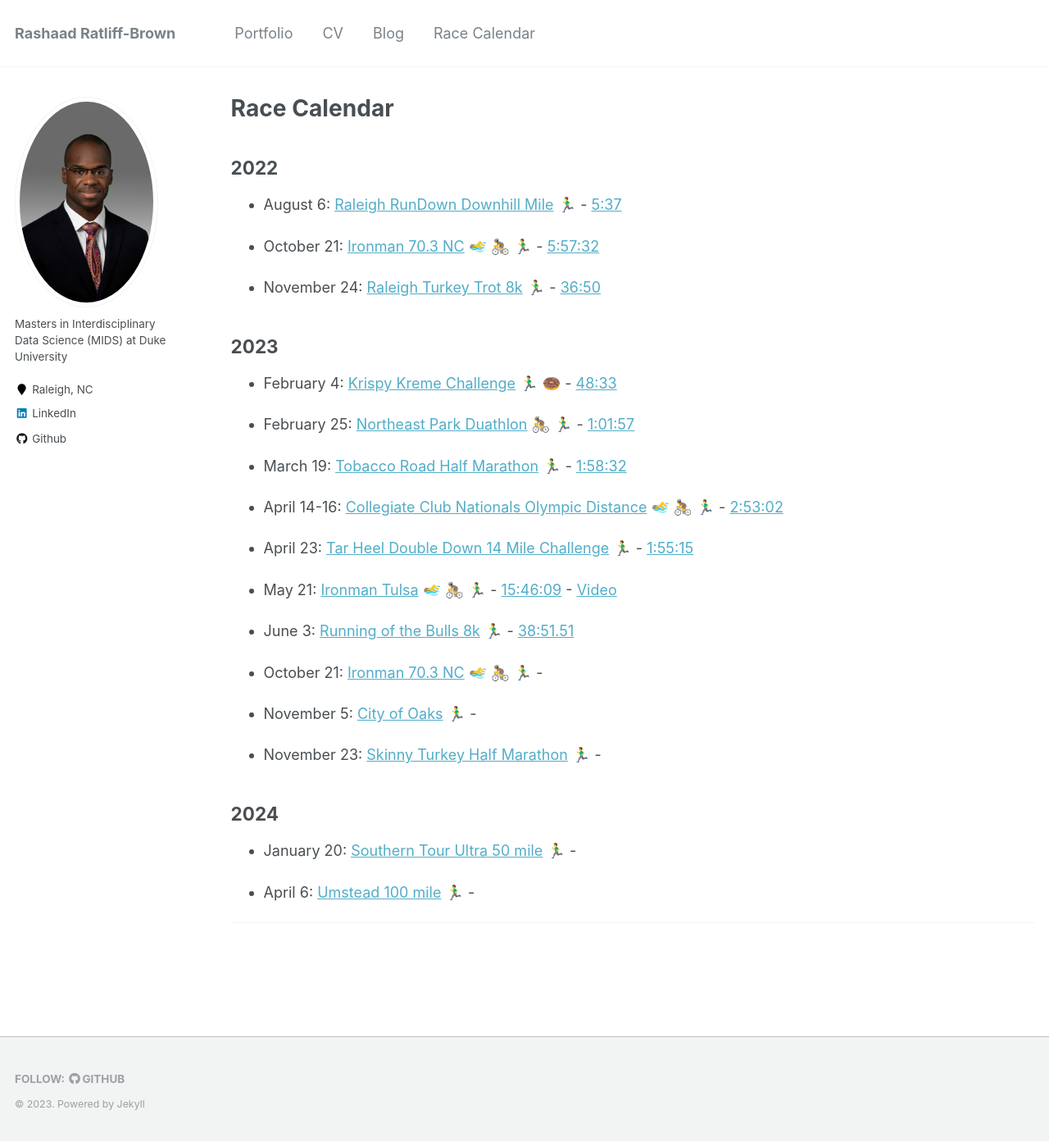
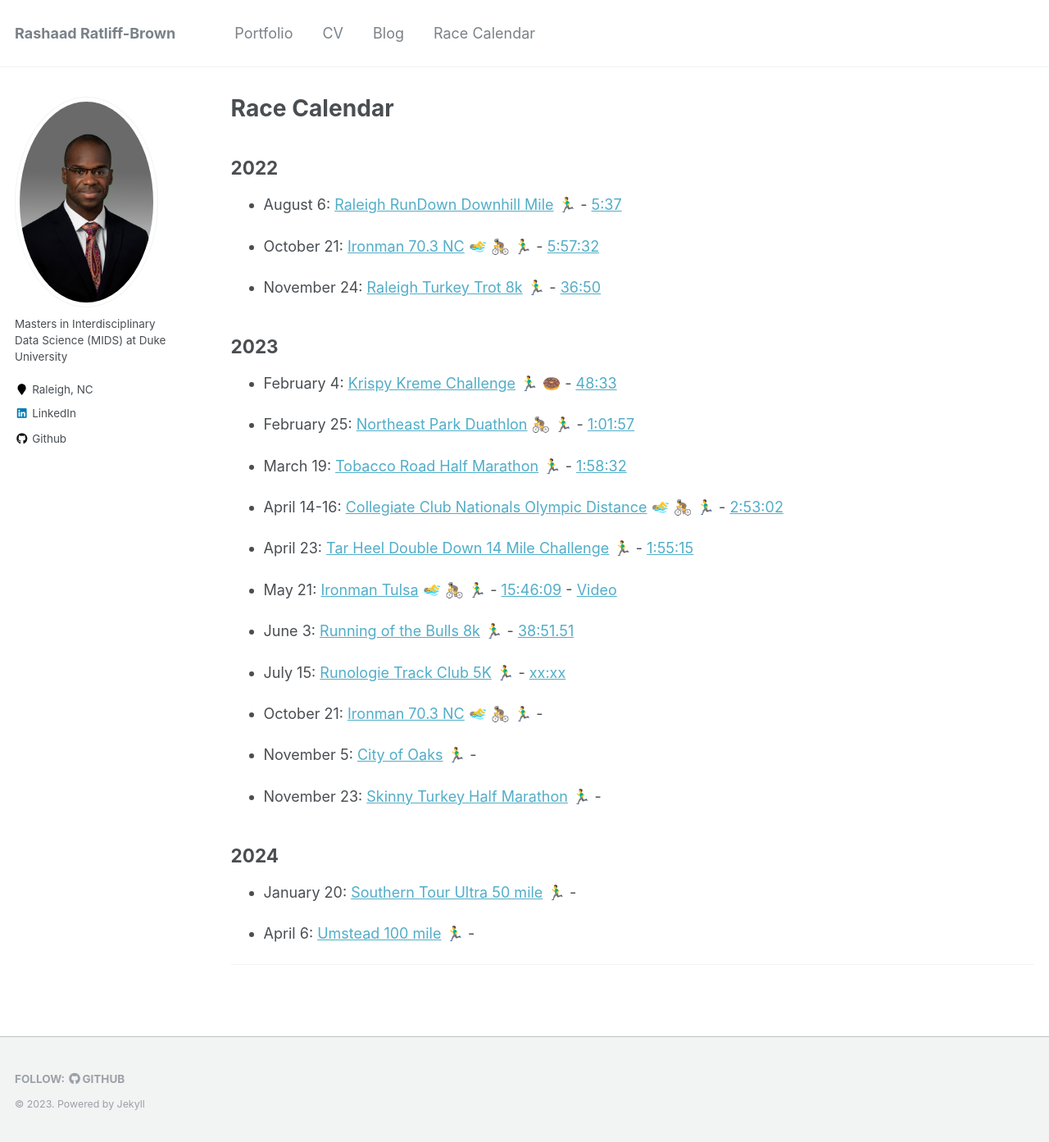
Before and after one commit to caratliff/caratliff.github.io, a Jekyll site: the page built from _pages/race-calendar.md, in a window 1280 px wide and 1393 px high. Shown: the whole window at 82% size. Built offline with Jekyll 4.4.1, drawn with Linux system fonts in a browser that asks for light colours; emoji names are drawn with the system emoji font.

Commit message:
Update race-calendar.md

```diff
--- a/_pages/race-calendar.md
+++ b/_pages/race-calendar.md
@@ -33,6 +33,8 @@ redirect_from:
 - May 21: [Ironman Tulsa](https://www.ironman.com/im703-tulsa) :swimming_man: :bicyclist: :running_man: - [15:46:09](https://feathersprod.blob.core.windows.net/api-public/A0C726B6-F648-41E0-91D2-58E4D3FA9F46.pdf) - [Video](https://www.youtube.com/watch?v=ktQtcAhxv3E)
 
 - June 3: [Running of the Bulls 8k](https://runsignup.com/Race/NC/Durham/RunningoftheBulls8K) :running_man: - [38:51.51](https://runsignup.com/Race/Results/124617/IndividualResult/bBTS?resultSetId=383819#U51753724)
+
+- July 15: [Runologie Track Club 5K](https://event.racereach.com/runologie-track-club-5k/details#whenandwheresec) :running_man: - [xx:xx](https://event.racereach.com/runologie-track-club-5k/evtresults)
 
 - October 21: [Ironman 70.3 NC](https://www.ironman.com/im703-north-carolina?_ga=2.262261516.1463858545.1659123373-1026453001.1656093606) :swimming_man: :bicyclist: :running_man: -
 
```
